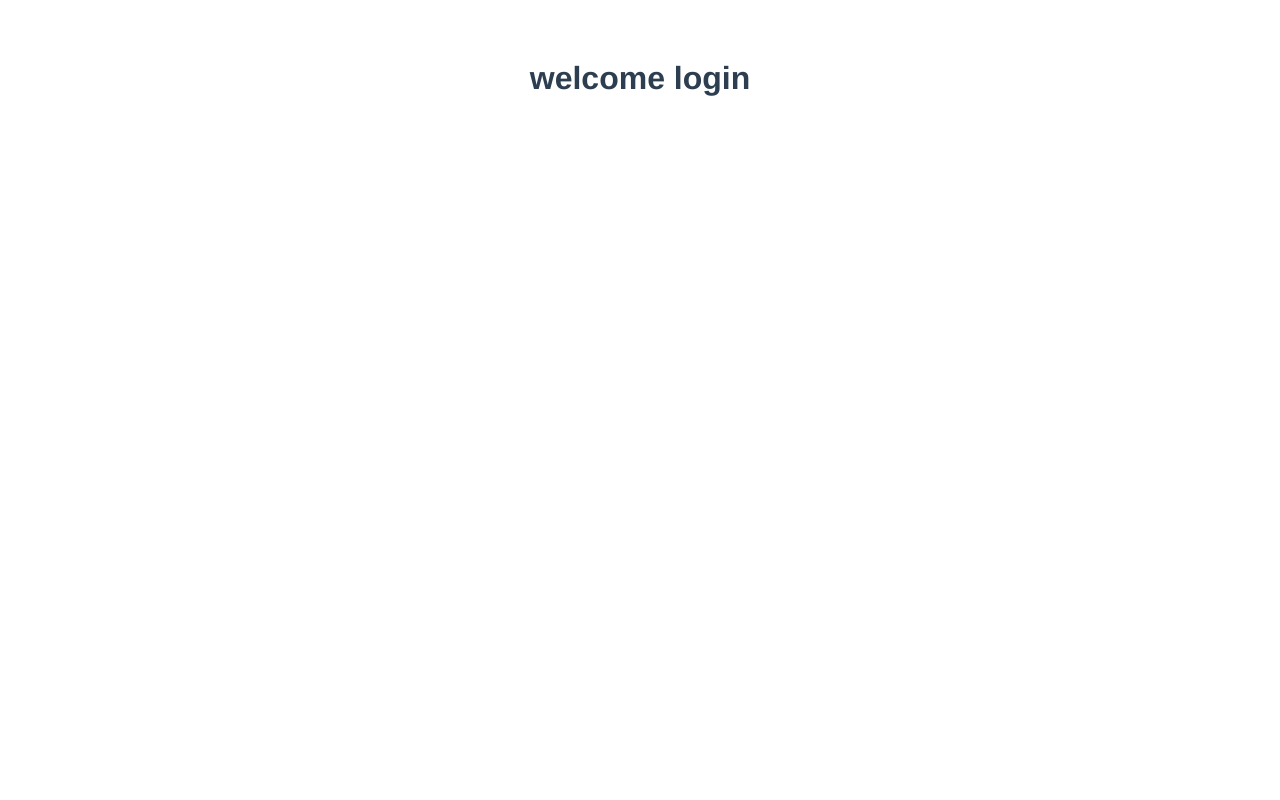
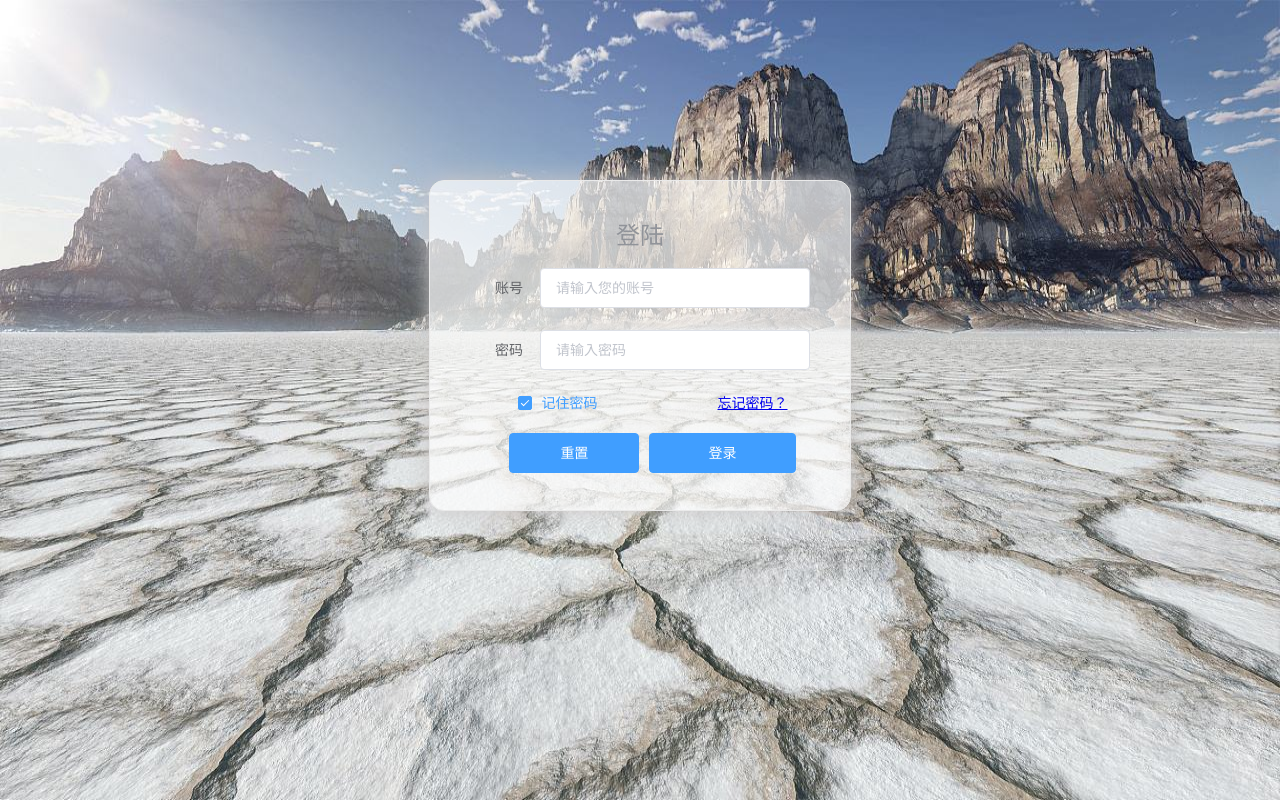
Before and after one commit to JeffyZhuang/VueWebpack, a Vue app: page /#/ in a window 1280 px wide. Built offline with nearby package versions, Linux system fonts and the light colour scheme.

Commit message:
新增登陆界面

```diff
--- a/src/components/Login.vue
+++ b/src/components/Login.vue
@@ -1,17 +1,137 @@
 <template>
-<div>
-    <h1>{{ msg }}</h1>
-</div>
+  <!--背景图-->
+  <div class="note" :style="note">
+    <!--login框，表单+tab标签页的组合-->
+    <div class="loginFrame">
+      <!--表单组件放在外面，标签栏在里面-->
+      <el-form
+        ref="AccountForm"
+        :model="AccountForm"
+        rules="rules"
+        class="demo-ruleForm login-container"
+      >
+        <div class="sub-title">登陆</div>
+        <div class="formGroup">
+          <el-form-item label="账号" prop="user">
+            <el-input type="text" auto-complete="off" placeholder="请输入您的账号" class="form-control"></el-input>
+          </el-form-item>
+          <el-form-item label="密码" prop="password" class="form-inline">
+            <el-input type="password" auto-complete="off" placeholder="请输入密码" class="form-control"></el-input>
+          </el-form-item>
+        </div>
+        <div class="remFor">
+          <el-checkbox v-model="checked" checked class="remember">记住密码</el-checkbox>
+          <a
+            href="'https://blog.csdn.net/Vanadis_outlook/article/details/72823024.html'"
+            class="forget"
+          >忘记密码？</a>
+        </div>
+
+        <div class="formButton">
+          <el-form-item style="width:100%;">
+            <el-button type="primary" style="width:40%;">重置</el-button>
+            <el-button type="primary" style="width:45%;" @click="login">登录</el-button>
+          </el-form-item>
+        </div>
+      </el-form>
+    </div>
+  </div>
 </template>
 
 <script>
 export default {
-    name: '登录',
-    data() {
-        return {
-            msg: 'welcome login'
+  name: "登录",
+  data() {
+    return {
+      logining: false,
+      note: {
+        position: "absolute",
+        top: "0px",
+        left: "0px",
+        width: "100%",
+        height: "100%",
+        backgroundImage: "url(" + require("../assets/backgroup.jpg") + ")",
+        backgroundSize: "100% 100%",
+        backgroundRepeat: "no-repeat"
+      },
+      account: {
+        username: "",
+        password: ""
+      },
+      rules: {
+        username: [
+          { required: true, message: "请输入账号", trigger: "blur" }
+          //{ validator: validaePass }
+        ],
+        password: [
+          { required: true, message: "请输入密码", trigger: "blur" }
+          //{ validator: validaePass2 }
+        ]
+      },
+      checked: false
+    };
+  },
+  methods: {
 
-        }
+  }
+};
+</script>
 
-    }
-}</script>
+
+<style>
+.login-container {
+  -webkit-border-radius: 5px;
+  border-radius: 15px;
+  -moz-border-radius: 5px;
+  background-clip: padding-box;
+  margin: 180px auto;
+  width: 350px;
+  padding: 35px 35px 15px 35px;
+  background: rgba(255, 255, 255, 0.7);
+  border: 1px solid #eaeaea;
+  box-shadow: 0 0 25px #cac6c6;
+}
+label {
+  width: 70px;
+  text-align: left;
+}
+
+.form-control {
+  width: 270px;
+  flex: 1;
+  -webkit-flex: 1;
+  -ms-flex: 1;
+}
+.remember {
+  width: 200px;
+  padding-left: 25px;
+  text-align: left;
+}
+.forget {
+  width: 500px;
+  text-align: right;
+  font-size: 14px;
+  font-family: PingFang SC;
+}
+.remFor {
+  margin-bottom: 10px;
+  padding-bottom: 10px;
+}
+.tabsUser {
+  display: inline-block;
+  margin-left: 0px;
+  margin-right: 0px;
+  text-align: center;
+  font-size: 25px;
+}
+.sub-title {
+  color: #909399;
+  font-family: PingFang SC;
+  text-align: center;
+  font-size: 24px;
+  padding-bottom: 17px;
+}
+.formButton {
+  padding-left: 25px;
+}
+</style>
```
Also changed, not shown: src/assets/backgroup.jpg (added).
